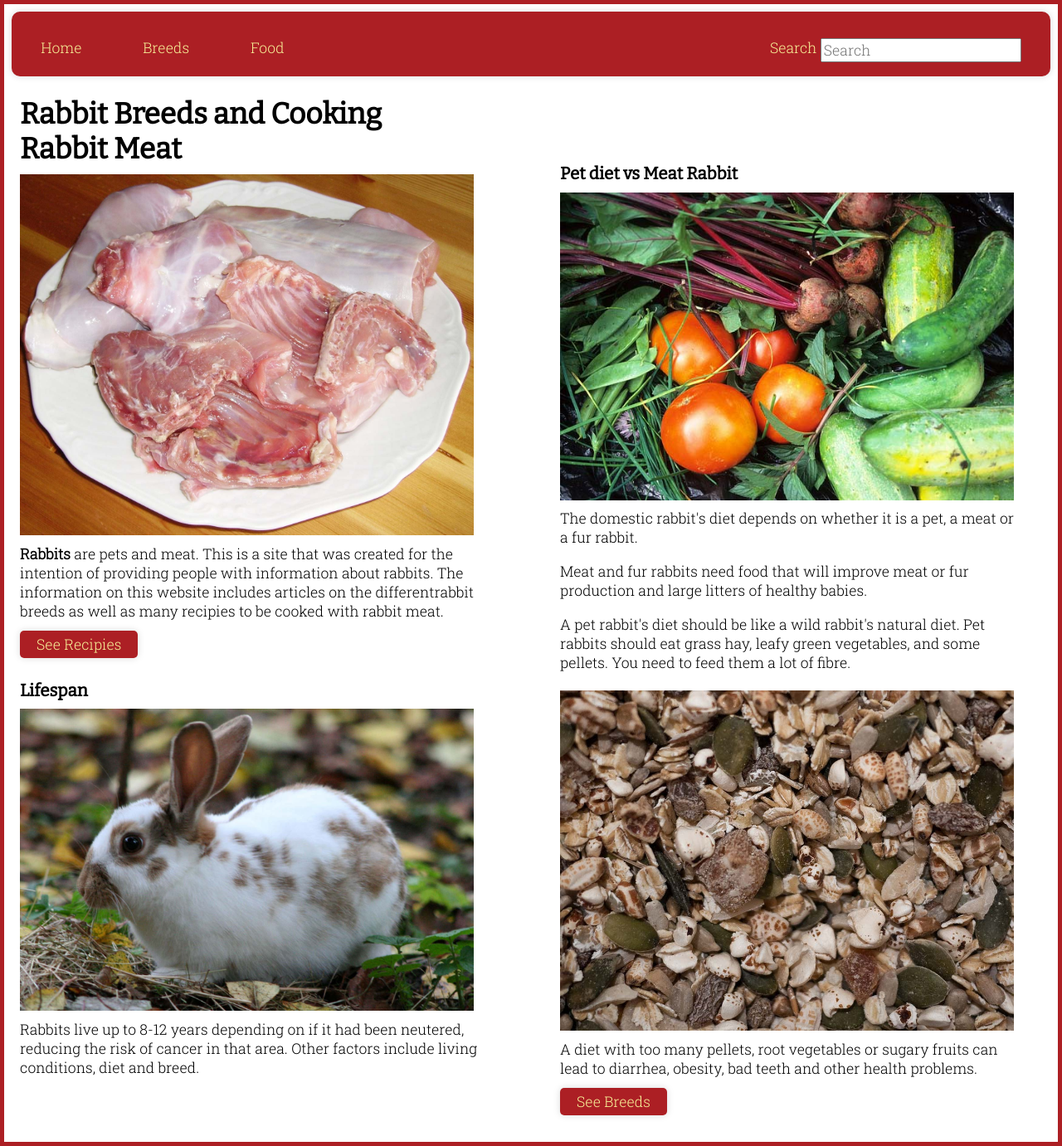
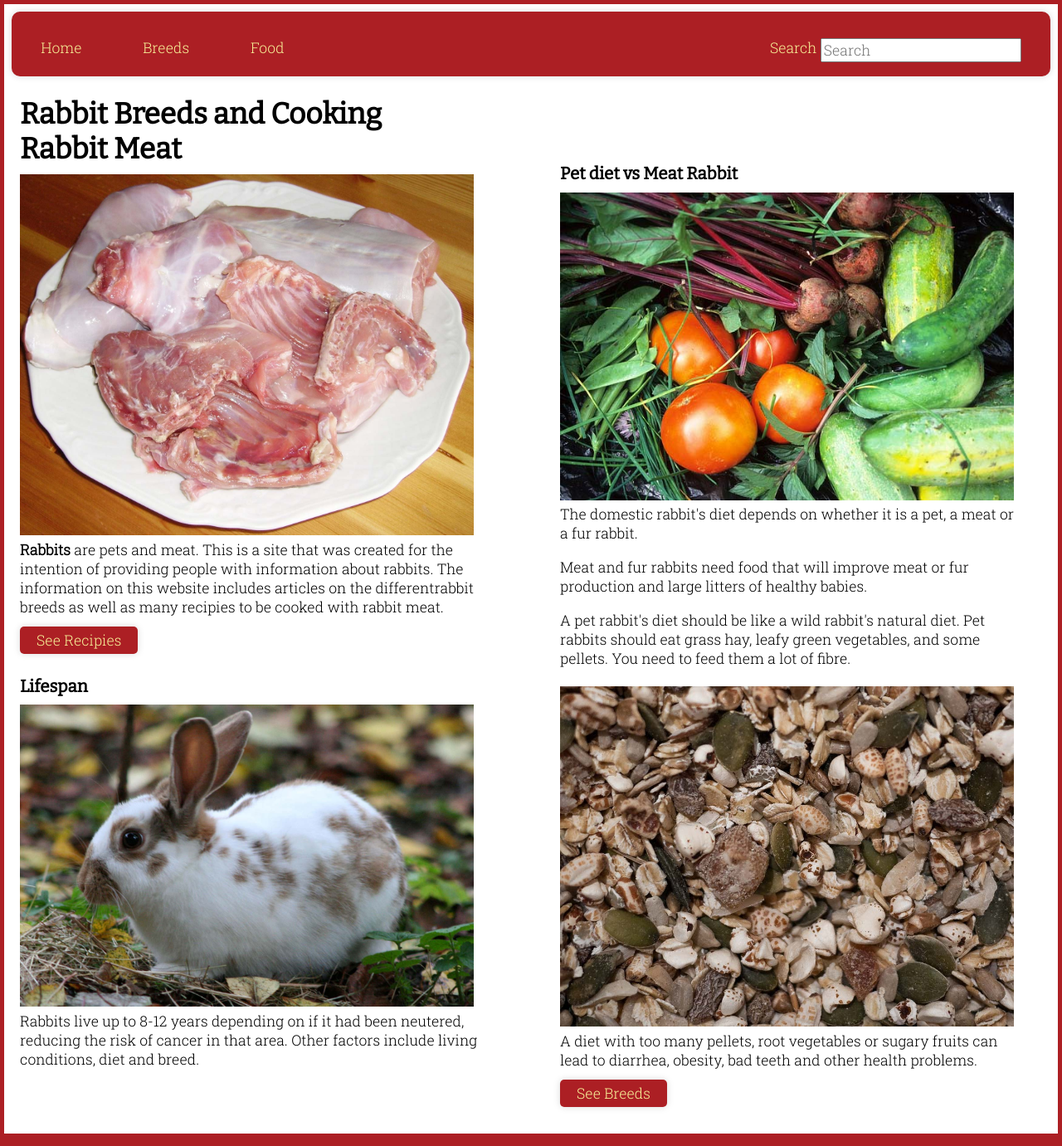
Before and after one commit to winlaud/large-data-website, a Jekyll site: the page built from index.html, in a window 1280 px wide. Shown: the whole page at 83% size. Built offline with Jekyll 4.4.1, drawn with Linux system fonts in a browser that asks for light colours; Markdown is read by kramdown in place of the engine named in the settings.

Commit message:
changed img to display block, took away box shadow, did nothing for design

```diff
--- a/css/general.css
+++ b/css/general.css
@@ -37,6 +37,7 @@
 }
 
 img {
+	display: block;
 	width:100%;
 	padding: 0.3em;
 	padding-left: 0;
@@ -73,7 +74,6 @@
 nav ul {
 	background: #AC1F24;
 	color: #F7F198;
-	box-shadow: 0px 0px 9px rgba(0,0,0,0.15);
 	border-radius: 10px;
 	width:100%;
 	text-align: center;
@@ -149,7 +149,6 @@
 	padding: 5px 20px;
 	border-radius: 5px;
 	text-decoration: none;
-	box-shadow: 0px 0px 9px rgba(0,0,0,0.15);
 }
 
 .button:hover{
```
Also changed, not shown: css/general.min.css.
